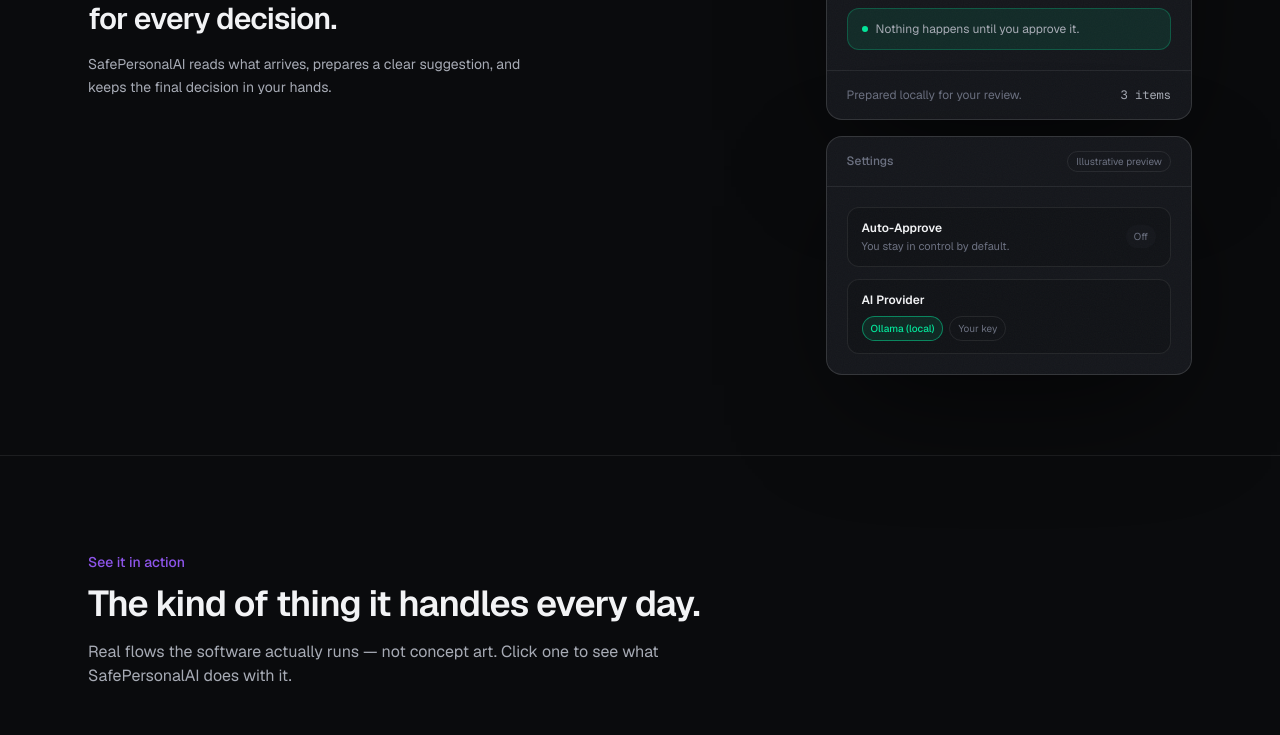
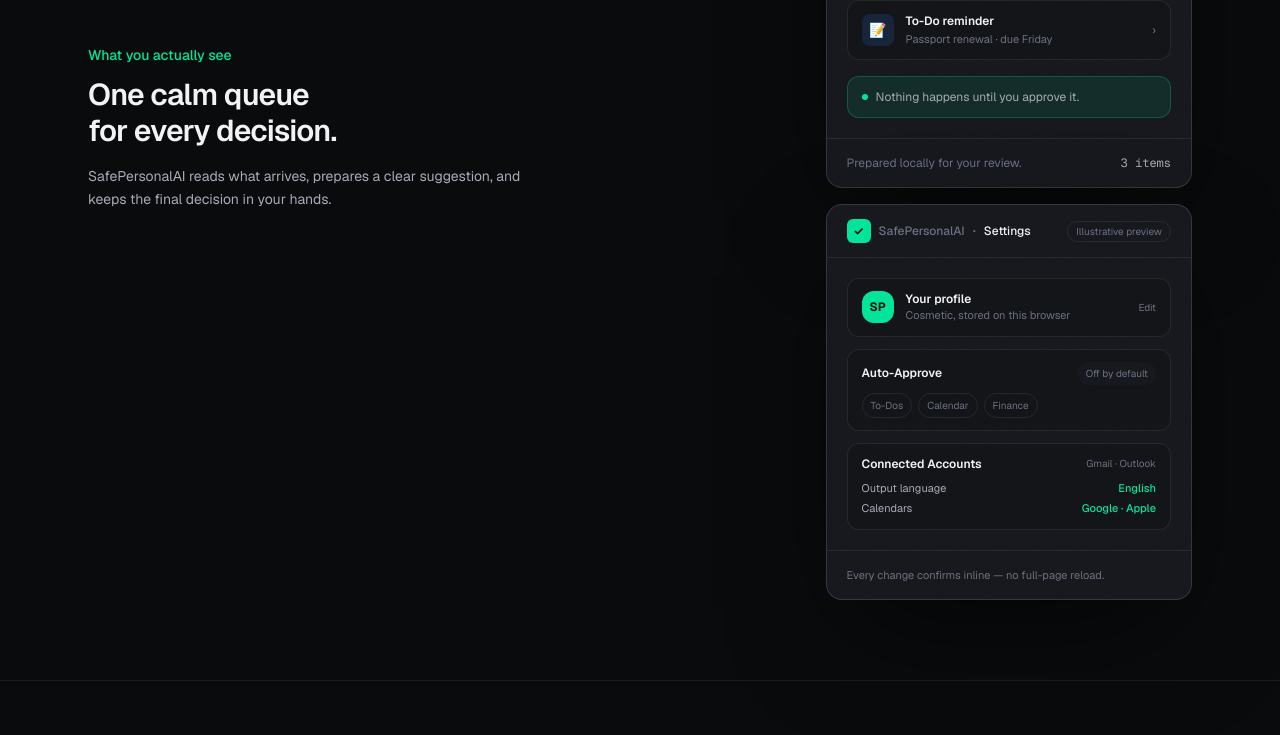
Before and after one commit to Krawatt-creator/safepersonalai-website, a Next.js app: page /modules/operational in a window 1280 px wide. Shown: the part 2007-2742 px from the top of the page. Built offline with nearby package versions, Linux system fonts and the light colour scheme.

Commit message:
Refresh website previews for current dashboard

```diff
--- a/src/components/OperationalPreviewPanel.tsx
+++ b/src/components/OperationalPreviewPanel.tsx
@@ -5,6 +5,7 @@
   { icon: "✉️", title: "Draft reply", detail: "School office · German", tone: "bg-green/15 text-green" },
   { icon: "📅", title: "Calendar change", detail: "Dentist · review before saving", tone: "bg-amber/15 text-amber" },
   { icon: "✓", title: "Task prepared", detail: "Call the landlord · tomorrow", tone: "bg-violet/15 text-violet" },
+  { icon: "📝", title: "To-Do reminder", detail: "Passport renewal · due Friday", tone: "bg-blue-500/15 text-blue-300" },
 ];
 
 export default function OperationalPreviewPanel() {
@@ -14,7 +15,7 @@
       <div className="p-5">
         <div className="flex items-center justify-between">
           <div><p className="text-xs text-text-tertiary">Today</p><p className="mt-1 text-lg font-semibold text-text">Your review queue</p></div>
-          <span className="rounded-full bg-green/10 px-2.5 py-1 text-[11px] font-medium text-green">3 ready</span>
+          <span className="rounded-full bg-green/10 px-2.5 py-1 text-[11px] font-medium text-green">4 ready</span>
         </div>
         <div className="mt-4 space-y-2">
           {actions.map((action) => (
--- a/src/components/SettingsPreviewPanel.tsx
+++ b/src/components/SettingsPreviewPanel.tsx
@@ -1,22 +1,17 @@
 // Marketing preview of the commercial Settings surface. Values are
 // illustrative; the real controls remain local to the packaged app.
+import PreviewChrome from "./PreviewChrome";
+
 export default function SettingsPreviewPanel() {
   return (
     <div className="grain relative overflow-hidden rounded-2xl border border-border-strong bg-bg-card shadow-[0_40px_120px_-30px_rgba(0,0,0,0.7)]">
-      <div className="flex items-center justify-between border-b border-border px-5 py-3.5">
-        <span className="text-xs font-medium text-text-tertiary">Settings</span>
-        <span className="rounded-full border border-border px-2 py-0.5 text-[10px] text-text-tertiary">Illustrative preview</span>
+      <PreviewChrome title="Settings" />
+      <div className="space-y-3 p-5">
+        <div className="flex items-center gap-3 rounded-xl border border-border bg-bg-raised px-3.5 py-3"><span className="grid h-8 w-8 place-items-center rounded-xl bg-green text-xs font-bold text-[#06110c]">SP</span><div className="min-w-0 flex-1"><p className="text-xs font-semibold text-text">Your profile</p><p className="text-[11px] text-text-tertiary">Cosmetic, stored on this browser</p></div><span className="text-[10px] text-text-tertiary">Edit</span></div>
+        <div className="rounded-xl border border-border bg-bg-raised px-3.5 py-3"><div className="flex items-center justify-between"><p className="text-xs font-semibold text-text">Auto-Approve</p><span className="rounded-full bg-bg-card px-2 py-1 text-[10px] text-text-tertiary">Off by default</span></div><div className="mt-2 flex flex-wrap gap-1.5"><span className="rounded-full border border-border px-2 py-1 text-[10px] text-text-tertiary">To-Dos</span><span className="rounded-full border border-border px-2 py-1 text-[10px] text-text-tertiary">Calendar</span><span className="rounded-full border border-border px-2 py-1 text-[10px] text-text-tertiary">Finance</span></div></div>
+        <div className="rounded-xl border border-border bg-bg-raised px-3.5 py-3"><div className="flex items-center justify-between"><p className="text-xs font-semibold text-text">Connected Accounts</p><span className="text-[10px] text-text-tertiary">Gmail · Outlook</span></div><div className="mt-2 flex items-center justify-between text-[11px]"><span className="text-text-secondary">Output language</span><span className="font-medium text-green">English</span></div><div className="mt-1 flex items-center justify-between text-[11px]"><span className="text-text-secondary">Calendars</span><span className="font-medium text-green">Google · Apple</span></div></div>
       </div>
-      <div className="space-y-3 p-5">
-        <div className="flex items-center justify-between rounded-xl border border-border bg-bg-raised px-3.5 py-3">
-          <div><p className="text-xs font-semibold text-text">Auto-Approve</p><p className="mt-0.5 text-[11px] text-text-tertiary">You stay in control by default.</p></div>
-          <span className="rounded-full bg-bg-card px-2 py-1 text-[10px] text-text-tertiary">Off</span>
-        </div>
-        <div className="rounded-xl border border-border bg-bg-raised px-3.5 py-3">
-          <p className="text-xs font-semibold text-text">AI Provider</p>
-          <div className="mt-2 flex flex-wrap gap-1.5"><span className="rounded-full border border-green/50 bg-green/10 px-2 py-1 text-[10px] font-medium text-green">Ollama (local)</span><span className="rounded-full border border-border px-2 py-1 text-[10px] text-text-tertiary">Your key</span></div>
-        </div>
-      </div>
+      <div className="border-t border-border px-5 py-4"><p className="text-[11px] text-text-tertiary">Every change confirms inline — no full-page reload.</p></div>
     </div>
   );
 }
--- a/src/components/TravelPreviewPanel.tsx
+++ b/src/components/TravelPreviewPanel.tsx
@@ -25,6 +25,8 @@
   return (
     <div className="grain relative min-h-[360px] overflow-hidden rounded-2xl border border-border-strong bg-bg-card shadow-[0_40px_120px_-30px_rgba(0,0,0,0.7)]">
       <PreviewChrome title="Tracked routes" />
+
+      <div className="mx-5 mt-4 flex items-center justify-between rounded-xl border border-violet/25 bg-violet/10 px-3.5 py-2.5 text-[11px]"><span className="text-text-secondary">Calendar cross-check</span><span className="font-medium text-violet">Google · Apple enabled</span></div>
 
       <div className="space-y-2.5 p-5">
         {routes.map((r) => (
--- a/src/components/WealthPreviewPanel.tsx
+++ b/src/components/WealthPreviewPanel.tsx
@@ -20,7 +20,7 @@
         <div className="rounded-xl border border-border bg-bg-raised p-4">
           <div className="flex items-baseline justify-between">
             <p className="text-xs text-text-tertiary">Projected balance, next 6 months</p>
-            <p className="font-mono text-xs text-text-tertiary">EUR</p>
+            <span className="rounded-full border border-border px-2 py-0.5 font-mono text-[10px] text-text-tertiary">EUR display</span>
           </div>
           <div className="mt-4 flex h-24 items-end gap-2.5">
             {months.map((m) => (
```
